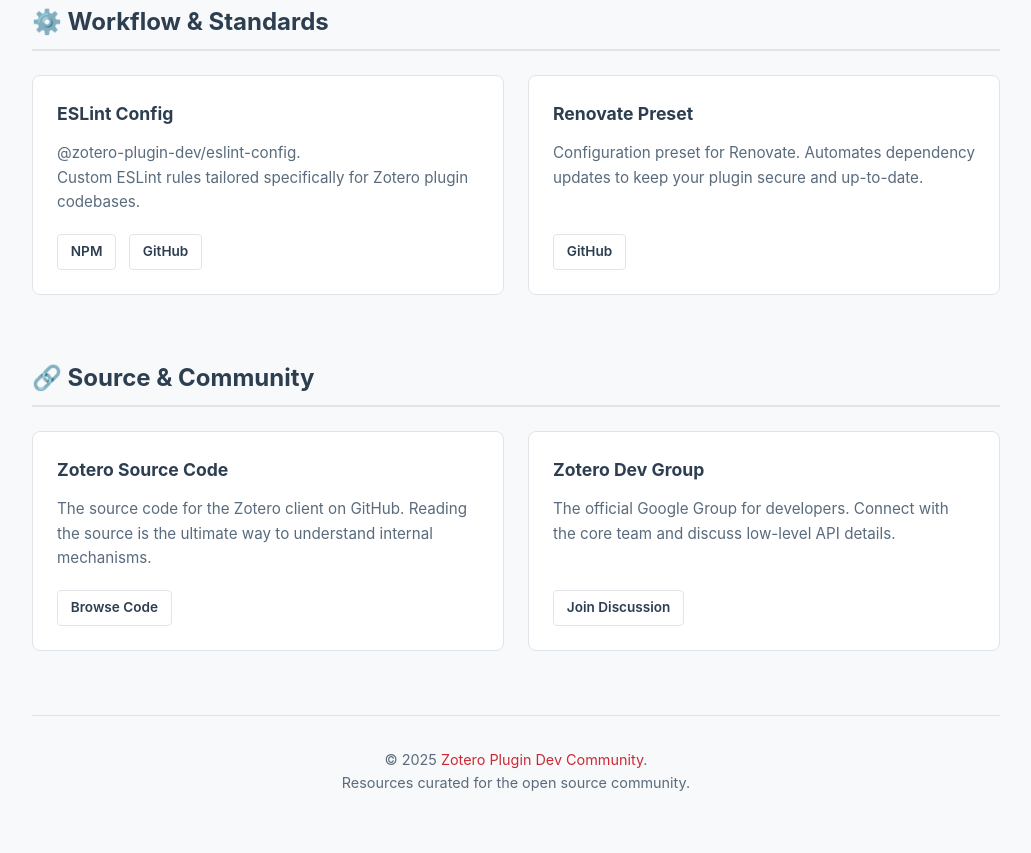
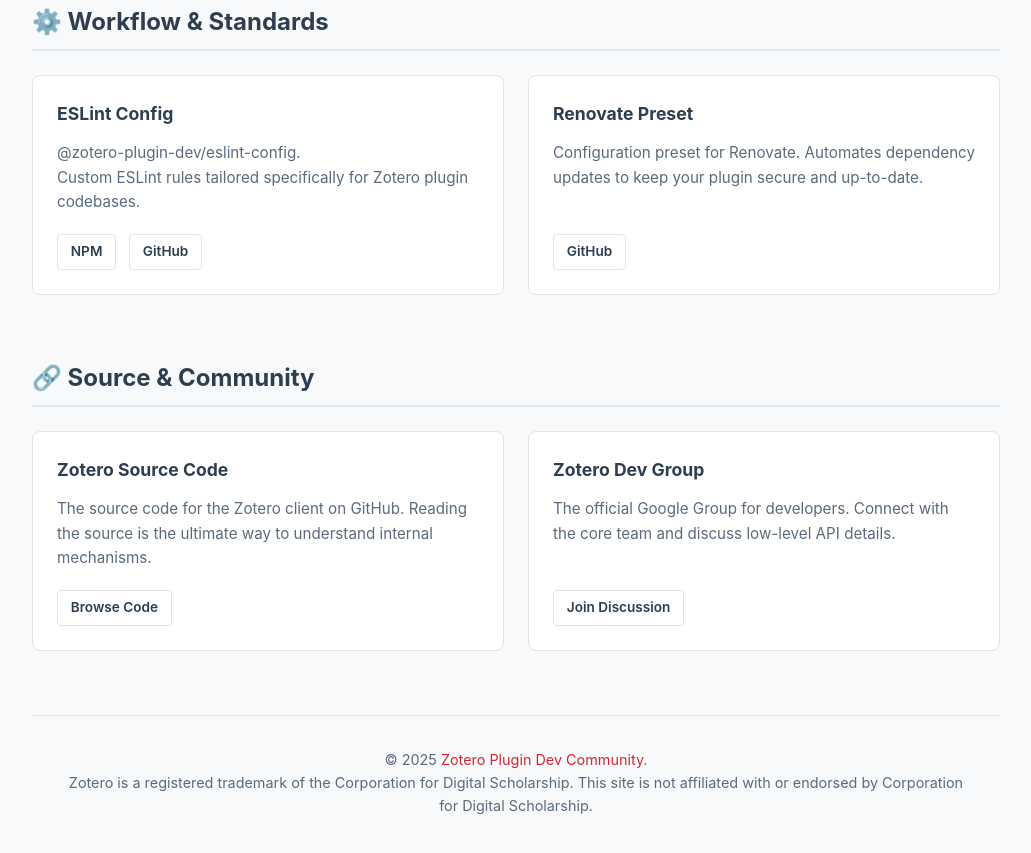
Before and after one commit to zotero-plugin-dev/zotero-plugin-dev.github.io, a plain HTML site: page index.html in a window 1280 px wide. Shown: the part 1856-2709 px from the top of the page, without its empty margins (124-1155 px from the left). Drawn offline with Linux system fonts and the light colour scheme.

Commit message:
Add trademark disclaimer

```diff
--- a/index.html
+++ b/index.html
@@ -1,4 +1,4 @@
-<!DOCTYPE html>
+<!doctype html>
 <html lang="en">
   <head>
     <meta charset="UTF-8" />
@@ -43,12 +43,15 @@
       }
 
       body {
-        font-family: -apple-system, BlinkMacSystemFont, "Segoe UI", Roboto,
-          Helvetica, Arial, sans-serif;
+        font-family:
+          -apple-system, BlinkMacSystemFont, "Segoe UI", Roboto, Helvetica,
+          Arial, sans-serif;
         background-color: var(--bg-color);
         color: var(--text-main);
         line-height: 1.6;
-        transition: background-color 0.3s, color 0.3s;
+        transition:
+          background-color 0.3s,
+          color 0.3s;
       }
 
       .container {
@@ -108,7 +111,9 @@
         border: 1px solid var(--border-color);
         border-radius: var(--radius);
         padding: 1.5rem;
-        transition: transform 0.2s, box-shadow 0.2s;
+        transition:
+          transform 0.2s,
+          box-shadow 0.2s;
         display: flex;
         flex-direction: column;
       }
@@ -570,7 +575,11 @@
             >Zotero Plugin Dev Community</a
           >.
         </p>
-        <p>Resources curated for the open source community.</p>
+        <p>
+          Zotero is a registered trademark of the Corporation for Digital
+          Scholarship. This site is not affiliated with or endorsed by
+          Corporation for Digital Scholarship.
+        </p>
       </footer>
     </div>
   </body>
```
